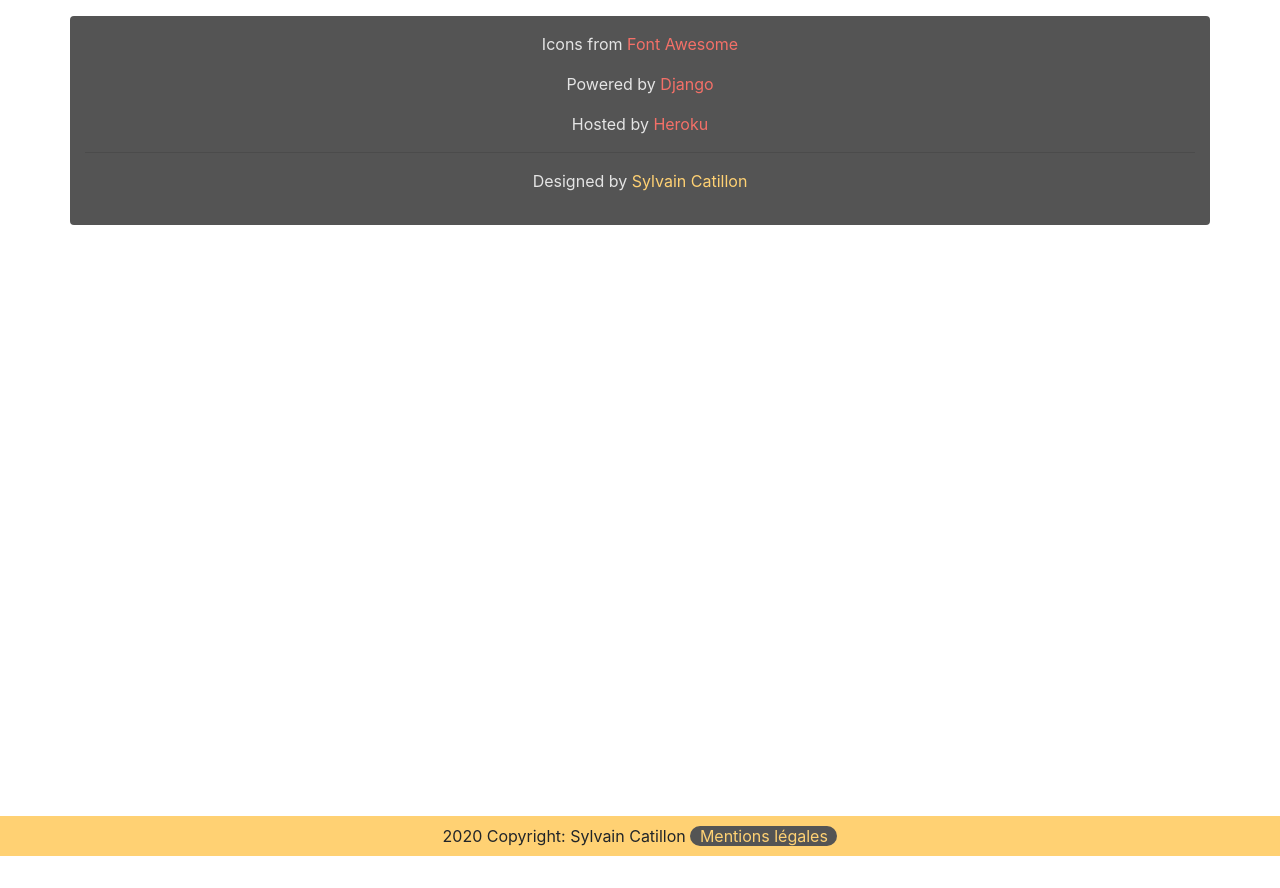
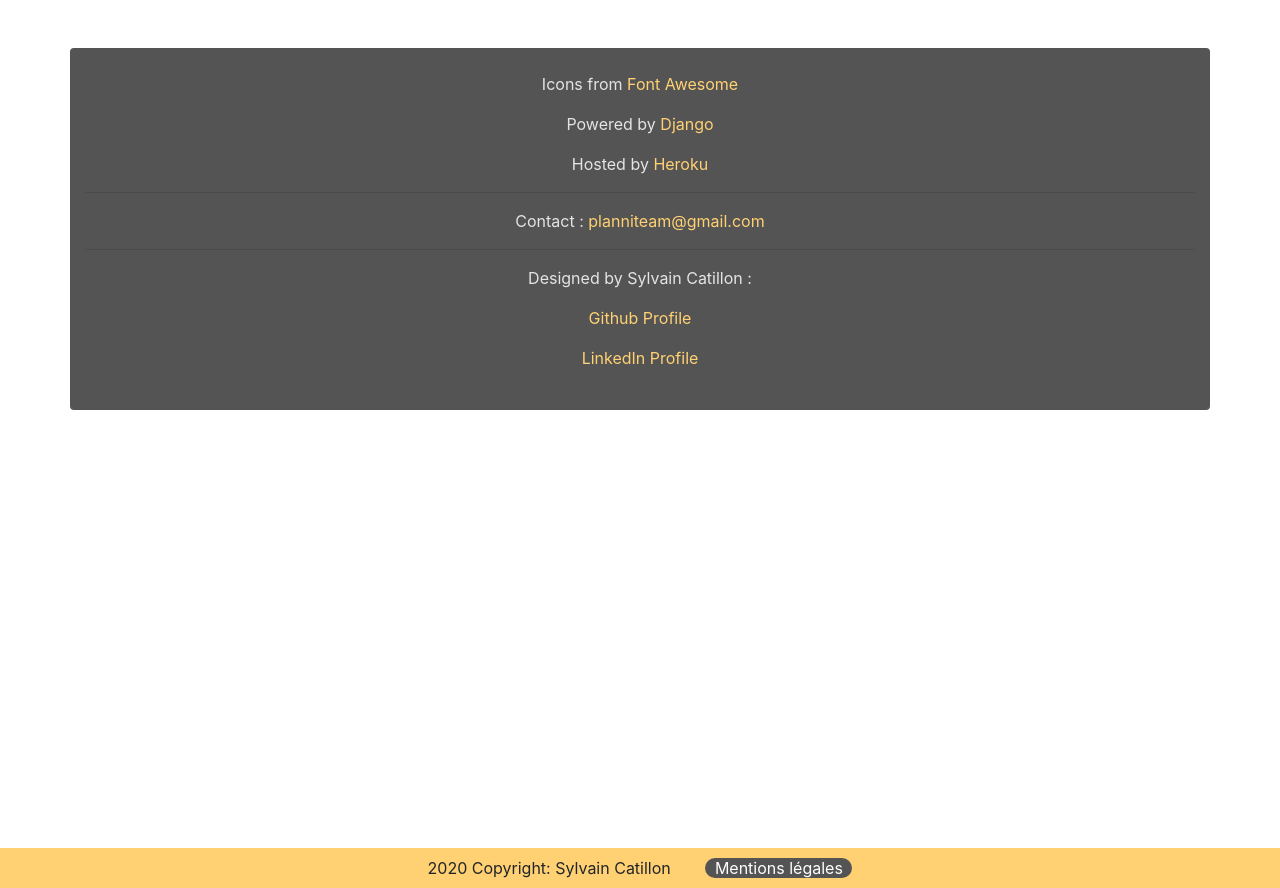
Before and after one commit to SylvainCatillon/PlanniTeam, a Django app: page /legal/ in a window 1280 px wide. Shown: the part 106-994 px from the top of the page. Before the commit the page ends 962 px from the top, so only its background shows below. Run offline with Django 3.2, Linux system fonts and the light colour scheme; parts of the project's set-up code (start-up, migrations or seed data) failed here and were passed over; some libraries are stand-ins or nearby versions.

Commit message:
Minor changes on legal notices' page

```diff
--- a/core/templates/core/footer.html
+++ b/core/templates/core/footer.html
@@ -1,6 +1,6 @@
 <footer class="bg-primary py-2">
   <div class="container text-center">
-      <span>2020 Copyright: Sylvain Catillon</span>
-      <span class="badge-dark badge-pill"><a href="{% url 'legal' %}">Mentions légales</a></span>
+      <span class="col-12 col-md-6">2020 Copyright: Sylvain Catillon</span>
+      <span class="col-12 col-md-6"><a class="badge-dark badge-pill" href="{% url 'legal' %}">Mentions légales</a></span>
   </div>
 </footer>
--- a/core/templates/core/legal_notice.html
+++ b/core/templates/core/legal_notice.html
@@ -1,14 +1,18 @@
 {% extends 'core/base.html' %}
 
 {% block content %}
-<div class="container rounded bg-dark text-center">
+<div class="container rounded bg-dark text-center mt-5">
   <div class="row">
-    <div class="col-12 text-light py-3">
-      <p>Icons from <a class="text-secondary" href="https://fontawesome.com">Font Awesome</a></p>
-      <p>Powered by <a class="text-secondary" href="https://www.djangoproject.com/">Django</a></p>
-      <p>Hosted by <a class="text-secondary" href="https://www.heroku.com/home">Heroku</a></p>
+    <div class="col-12 text-light py-4">
+      <p>Icons from <a  href="https://fontawesome.com">Font Awesome</a></p>
+      <p>Powered by <a href="https://www.djangoproject.com/">Django</a></p>
+      <p>Hosted by <a href="https://www.heroku.com/home">Heroku</a></p>
       <hr>
-      <p>Designed by <a class="text-primary" href="https://github.com/SylvainCatillon">Sylvain Catillon</a></p>
+      <p>Contact : <a href="mailto:planniteam@gmail.com">planniteam@gmail.com</a></p>
+      <hr>
+      <p>Designed by Sylvain Catillon :</p>
+      <p><a href="https://github.com/SylvainCatillon">Github Profile</a></p>
+      <p><a href="https://www.linkedin.com/in/sylvain-catillon-01691b188/">LinkedIn Profile</a></p>
     </div>
   </div>
   </div>
```
